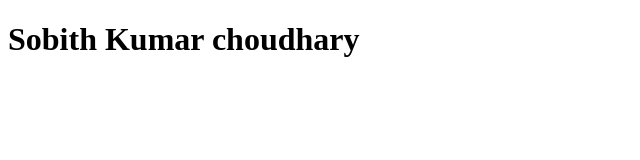
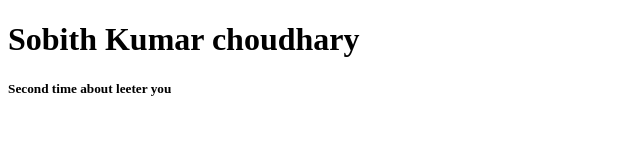
Before and after one commit to sobith9818/sobith9818, a plain HTML site: page about.html in a window 1280 px wide. Shown: the whole page, without its empty margins (0-640 px from the left). Drawn offline with Linux system fonts and the light colour scheme.

Commit message:
second line about yet

```diff
--- a/about.html
+++ b/about.html
@@ -7,5 +7,6 @@
 </head>
 <body>
     <h1>Sobith Kumar choudhary</h1>
+    <h5>Second time about leeter you </h5>
 </body>
 </html>
```
